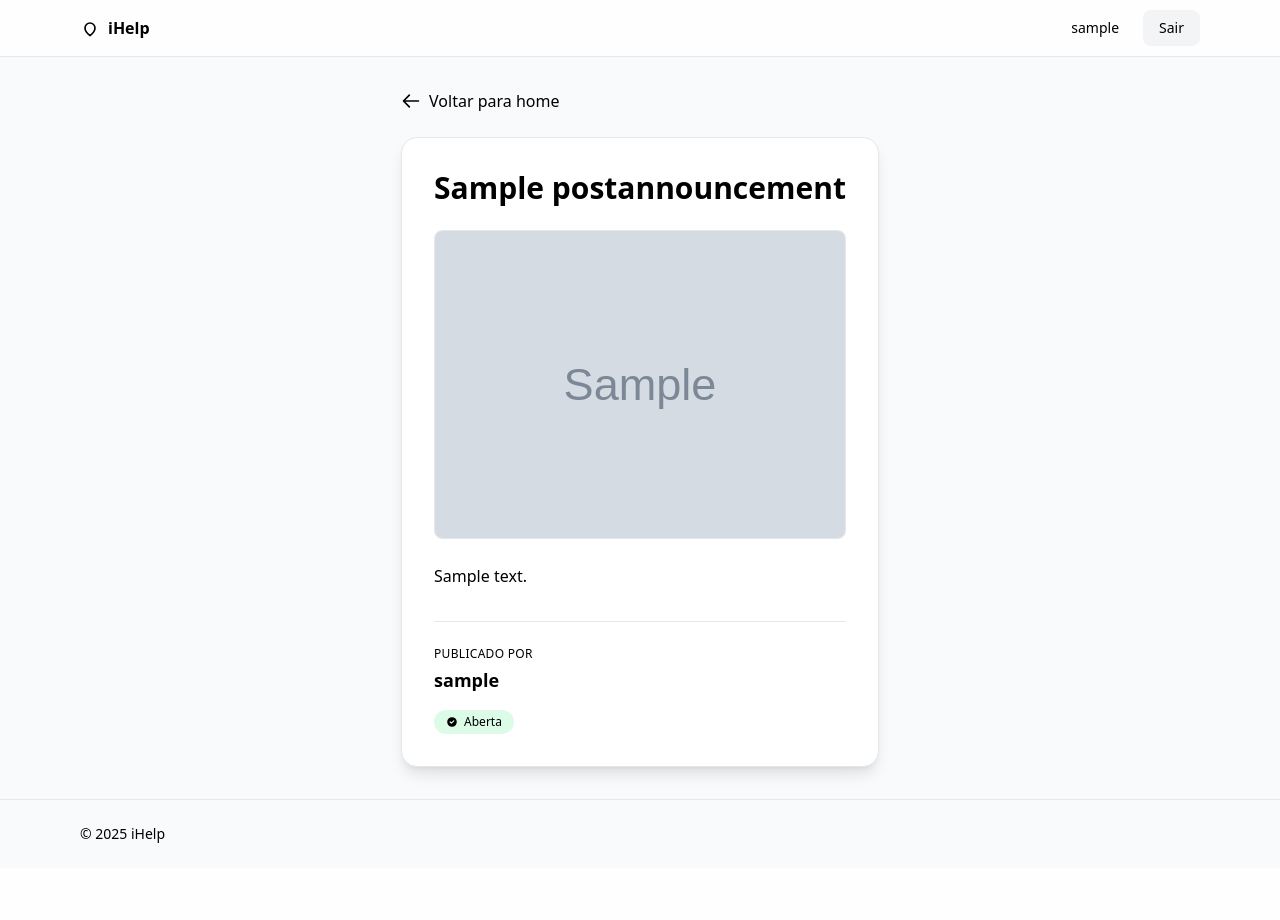
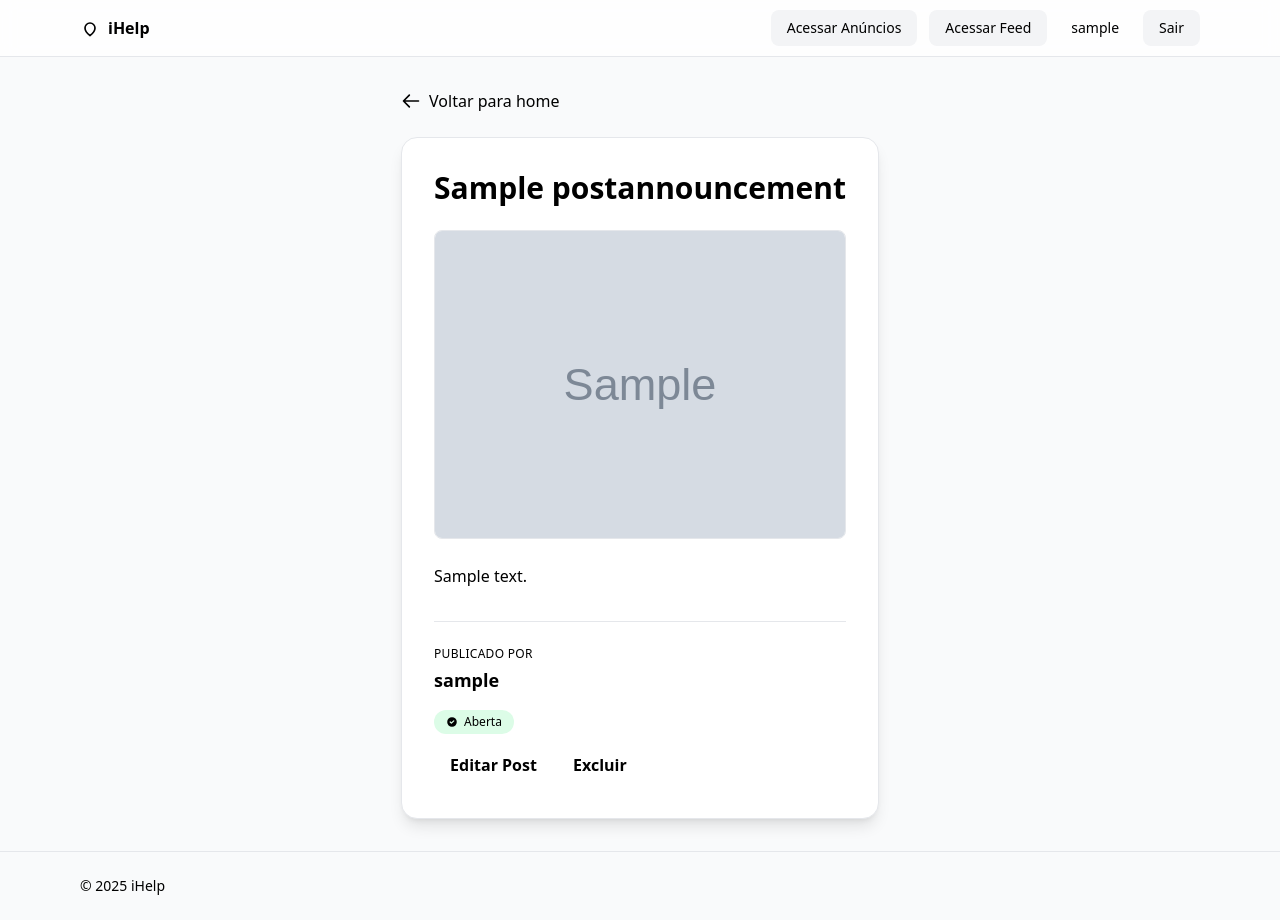
Before and after one commit to LuizCenci/ihelp, a Django app: page /vagas/1 in a window 1280 px wide. Before the commit the page ends 843 px from the top, so only its background shows below. Run offline with Django 5.2, Linux system fonts and the light colour scheme; a user stored in the database is signed in; tables that the repository leaves empty hold one stand-in row (values such as "Sample post"); grey boxes marked "Sample" are stand-in pictures; some libraries are stand-ins or nearby versions.

Commit message:
crud de anuncios e feed

```diff
--- a/backend/core/templates/core/anuncio_view.html
+++ b/backend/core/templates/core/anuncio_view.html
@@ -2,7 +2,7 @@
 {% block title %}{{ anuncio.title }} | iHelp{% endblock %}
 {% block content %}
 <div class="max-w-4xl mx-auto">
-  <a href="{% url 'ihelp:home' %}" class="inline-flex items-center text-blue-600 hover:text-blue-800 mb-6 transition-colors group">
+  <a href="{% url 'ihelp:home_vagas' %}" class="inline-flex items-center text-blue-600 hover:text-blue-800 mb-6 transition-colors group">
     <svg xmlns="http://www.w3.org/2000/svg" class="h-5 w-5 mr-2 group-hover:-translate-x-1 transition-transform" fill="none" viewBox="0 0 24 24" stroke="currentColor">
       <path stroke-linecap="round" stroke-linejoin="round" stroke-width="2" d="M10 19l-7-7m0 0l7-7m-7 7h18" />
     </svg>
@@ -50,6 +50,14 @@
       </span>
     </div>
     {% endif %}
+    {% if request.user.is_authenticated and request.user == anuncio.ong %}
+      <a href="{% url 'ihelp:editar_post_vaga' anuncio.id %}" class="btn btn-warning mt-3">
+          Editar Post
+      </a>
+      <a href="{% url 'ihelp:deletar_post_vaga' anuncio.id %}" class="btn btn-danger">Excluir</a>
+    {% endif %}
+
   </article>
+
 </div>
 {% endblock %}
--- a/backend/core/templates/core/base.html
+++ b/backend/core/templates/core/base.html
@@ -13,7 +13,7 @@
 <body class="min-h-screen flex flex-col bg-gray-50 text-gray-900">
   <header class="sticky top-0 z-10 bg-white/80 backdrop-blur border-b">
     <div class="max-w-6xl mx-auto px-4 h-14 flex items-center justify-between">
-      <a href="{% url 'ihelp:home' %}" class="flex items-center gap-2 font-semibold">
+      <a href="{% url 'ihelp:home_feed' %}" class="flex items-center gap-2 font-semibold">
         <svg xmlns="http://www.w3.org/2000/svg" class="h-5 w-5" viewBox="0 0 24 24" fill="none" stroke="currentColor"
           stroke-width="2">
           <path d="M12 21s-6-4.35-6-9a6 6 0 1 1 12 0c0 4.65-6 9-6 9Z" />
@@ -24,9 +24,16 @@
       <nav class="hidden sm:flex items-center gap-3">
         {% if request.user.is_authenticated %}
         {% if request.user.role == 'ONG' %}
+        <a href="{% url 'ihelp:criar_post_feed' %}" class="px-4 py-2 rounded-lg bg-blue-600 text-white text-sm font-medium hover:bg-blue-700 focus:outline-none focus:ring-2 focus:ring-blue-500 focus:ring-offset-2 transition-colors">
+            Criar novo post
+        </a>
         <a href="{% url 'ihelp:criacao_post_vaga' %}"
           class="px-4 py-2 rounded-lg bg-blue-600 text-white text-sm font-medium hover:bg-blue-700 focus:outline-none focus:ring-2 focus:ring-blue-500 focus:ring-offset-2 transition-colors">Criar Anúncio</a>
         {% endif %}
+        <a href="{% url 'ihelp:home_vagas' %}"
+          class="px-4 py-2 rounded-lg bg-gray-100 text-gray-700 text-sm font-medium hover:bg-gray-200 focus:outline-none focus:ring-2 focus:ring-gray-500 focus:ring-offset-2 transition-colors">Acessar Anúncios</a>
+        <a href="{% url 'ihelp:home_feed' %}"
+          class="px-4 py-2 rounded-lg bg-gray-100 text-gray-700 text-sm font-medium hover:bg-gray-200 focus:outline-none focus:ring-2 focus:ring-gray-500 focus:ring-offset-2 transition-colors">Acessar Feed</a>
         <span class="px-3 py-1.5 text-sm text-gray-700">{{ request.user.username }}</span>
         <a href="{% url 'ihelp:logout' %}"
           class="px-4 py-2 rounded-lg bg-gray-100 text-gray-700 text-sm font-medium hover:bg-gray-200 focus:outline-none focus:ring-2 focus:ring-gray-500 focus:ring-offset-2 transition-colors">Sair</a>
--- a/backend/core/urls.py
+++ b/backend/core/urls.py
@@ -2,14 +2,24 @@ from django.urls import path
 from . import views
 app_name = 'ihelp'
 urlpatterns = [
-    path('', views.home, name='home'),
-    path('vagas/', views.home_vagas, name='home_vagas'),
+    #CADASTRO
+    path('cadastro/', views.cadastro_escolha, name='cadastro_escolha'),
+    path('cadastro/pessoa/', views.cadastro_pessoa, name='cadastro_pessoa'),
+    path('cadastro/ong/', views.cadastro_ong, name='cadastro_ong'),
+    #LOGIN
     path('login/', views.login_view, name='login'),
     path('logout/', views.logout_view, name='logout'),
-    path('cadastro/pessoa/', views.cadastro_pessoa, name='cadastro_pessoa'),
-    path('cadastro/ong/', views.cadastro_ong, name='cadastro_ong'),
-    path('cadastro/', views.cadastro_escolha, name='cadastro_escolha'),
+    #HOME
+    path('', views.home_feed, name='home_feed'),
+    path('vagas/', views.home_vagas, name='home_vagas'),
+    #
+
     path('criar-anuncio/', views.criacao_post_vaga, name='criacao_post_vaga'),
     path('vagas/<int:id>', views.post_page, name='post_page'),
     path('search/', views.search, name='search'),
+    path('editar-anuncio/<int:id>', views.editar_post_vaga, name='editar_post_vaga'),
+    path('deletar-anuncio/<int:id>', views.deletar_post_vaga, name='deletar_post_vaga'),
+    path('criar-post-feed/', views.criar_post_feed, name='criar_post_feed'),
+    path('deletar-post-feed/<int:id>', views.deletar_post_feed, name='deletar_post_feed'),
+    path('comentario/<int:post_id>/adicionar/', views.comentar_post, name='comentar_post'),
 ]
--- a/backend/core/views.py
+++ b/backend/core/views.py
@@ -9,14 +9,73 @@ from django.shortcuts import (get_list_or_404, get_object_or_404, redirect,
 from .forms import *
 from .models import PostAnnouncement, Role
 
-def home(request):
-    anuncios = PostAnnouncement.objects.filter(status='ABERTA').order_by('-created_at')
-    context = {'anuncios': anuncios}
-    return render(request, 'core/home.html', context)
+#LOGIN, LOGOUT E CADASTRO
+def login_view(request):
+    if request.method == 'POST':
+        email = request.POST.get('email')
+        senha = request.POST.get('senha')
+        if email and senha:
+            user = authenticate(request, username=email, password=senha)
+            if user:
+                login(request, user)
+                messages.success(request, 'Login efetuado com sucesso!')
+                return redirect('ihelp:home_feed')
+            else:
+                messages.error(request, 'E-mail ou senha inválidos.')
+        else:
+            messages.error(request, 'Preencha e-mail e senha.')
+    return render(request, 'core/login.html')
 
-    """Visualizar feed de postagens."""
-    return redirect('ihelp:home_vagas')
 
+def logout_view(request):
+    logout(request)
+    messages.success(request, "Logout realizado com sucesso!")
+    return redirect('ihelp:home_feed')
+
+
+def cadastro_pessoa(request):
+    if request.method == 'POST':
+        form = VolunteerRegisterForm(request.POST)
+        if form.is_valid():
+            user = form.save()
+            login(request, user)
+            messages.success(request, "Cadastro de voluntário realizado com sucesso!")
+            return redirect('ihelp:home_feed')
+    else:
+        form = VolunteerRegisterForm()
+    return render(request, 'core/cadastro_pessoa.html', {'form': form})
+
+
+def cadastro_ong(request):
+    if request.method == 'POST':
+        form = OngRegisterForm(request.POST)
+        if form.is_valid():
+            user = form.save()
+            login(request, user)
+            messages.success(request, "Cadastro de ONG realizado com sucesso! Aguarde aprovação.")
+            return redirect('ihelp:home_feed')
+    else:
+        form = OngRegisterForm()
+    return render(request, 'core/cadastro_ong.html', {'form': form})
+
+def cadastro_escolha(request):
+    return render(request, 'core/cadastro_escolha.html')
+
+#HOME DE FEED E ANUNCIO
+def home_feed(request):
+    posts = (
+        PostFeed.objects
+        .select_related('ong')
+        .prefetch_related('comments__user')
+        .order_by('-created_at')
+    )
+
+    comment_form = CommentForm()
+
+    return render(request, 'core/home_feed.html', {
+        'posts': posts,
+        'comment_form': comment_form
+    })
 
 def home_vagas(request):
     """Visualizar anúncios."""
@@ -27,11 +86,12 @@ def home_vagas(request):
     context = {'anuncios': anuncios,'ods_categories': Category.objects.order_by('name'), 'selected_ods': [str(i) for i in selected_ods],}
     return render(request, 'core/home.html', context)
 
+#VISUALIZAÇÃO DE POST
 def post_page(request, id):
     anuncio = get_object_or_404(PostAnnouncement, pk=id)
     return render(request, 'core/anuncio_view.html', {'anuncio': anuncio})
 
-
+#BUSCA POR ANUNCIO
 def search(request):
     search_term = request.GET.get('q', '').strip()
     ods = request.GET.getlist('ods', '')
@@ -55,57 +115,8 @@ def search(request):
     context = {"page_title":f'Pesquisa por "{search_term}"', "search_term": search_term, "anuncios":anuncios,}
     return render(request, 'core/search_result.html', context)
 
-def login_view(request):
-    if request.method == 'POST':
-        email = request.POST.get('email')
-        senha = request.POST.get('senha')
-        if email and senha:
-            user = authenticate(request, username=email, password=senha)
-            if user:
-                login(request, user)
-                messages.success(request, 'Login efetuado com sucesso!')
-                return redirect('ihelp:home')
-            else:
-                messages.error(request, 'E-mail ou senha inválidos.')
-        else:
-            messages.error(request, 'Preencha e-mail e senha.')
-    return render(request, 'core/login.html')
 
-
-def logout_view(request):
-    logout(request)
-    messages.success(request, "Logout realizado com sucesso!")
-    return redirect('ihelp:home')
-
-
-def cadastro_pessoa(request):
-    if request.method == 'POST':
-        form = VolunteerRegisterForm(request.POST)
-        if form.is_valid():
-            user = form.save()
-            login(request, user)
-            messages.success(request, "Cadastro de voluntário realizado com sucesso!")
-            return redirect('ihelp:home')
-    else:
-        form = VolunteerRegisterForm()
-    return render(request, 'core/cadastro_pessoa.html', {'form': form})
-
-
-def cadastro_ong(request):
-    if request.method == 'POST':
-        form = OngRegisterForm(request.POST)
-        if form.is_valid():
-            user = form.save()
-            login(request, user)
-            messages.success(request, "Cadastro de ONG realizado com sucesso! Aguarde aprovação.")
-            return redirect('ihelp:home')
-    else:
-        form = OngRegisterForm()
-    return render(request, 'core/cadastro_ong.html', {'form': form})
-
-def cadastro_escolha(request):
-    return render(request, 'core/cadastro_escolha.html')
-
+#CRUD DE ANUNCIO
 @login_required
 def criacao_post_vaga(request):
     if getattr(request.user, 'role', None) != Role.ONG:
@@ -123,3 +134,116 @@ def criacao_post_vaga(request):
         form = PostAnnouncementForm()
 
     return render(request, 'core/criacao_post_vaga.html', {'form': form})
+
+@login_required
+def editar_post_vaga(request, id):
+
+    if getattr(request.user, 'role', None) != Role.ONG:
+        messages.error(request, 'Apenas ONGs podem editar postagens.')
+        return redirect('ihelp:home')
+
+
+    post = get_object_or_404(PostAnnouncement, id=id)
+    print(request.user.is_authenticated)
+    print(request.user == post.ong)
+    if post.ong != request.user:
+        messages.error(request, 'Você não tem permissão para editar este post.')
+        return redirect('ihelp:home')
+
+    # Construir o form
+    if request.method == 'POST':
+        form = PostAnnouncementForm(request.POST, request.FILES, instance=post)
+
+        if form.is_valid():
+            post = form.save(commit=False)
+            post.ong = request.user
+            post.save()
+            form.save_m2m()   # salva categorias
+            messages.success(request, 'Post editado com sucesso!')
+            return redirect('ihelp:home')
+
+    else:
+        form = PostAnnouncementForm(instance=post, initial={
+            'categories': post.categories.all()
+        })
+
+    return render(request, 'core/editar_post_vaga.html', {
+        'form': form,
+        'item_id': id
+    })
+
+@login_required
+def deletar_post_vaga(request, id):
+
+    # Apenas ONGs podem excluir
+    if getattr(request.user, 'role', None) != Role.ONG:
+        messages.error(request, 'Apenas ONGs podem excluir postagens.')
+        return redirect('ihelp:home')
+
+    post = get_object_or_404(PostAnnouncement, id=id)
+
+    # ONG só pode excluir seus próprios posts
+    if post.ong != request.user:
+        messages.error(request, 'Você não tem permissão para excluir este post.')
+        return redirect('ihelp:home')
+
+    # Confirmar exclusão
+    if request.method == 'POST':
+        post.delete()
+        messages.success(request, 'Post deletado com sucesso!')
+        return redirect('ihelp:home')
+
+    return render(request, 'core/deletar_post_vaga.html', {
+        'post': post,
+        'id':id
+    })
+
+#CRUD DE FEED - SEM UPDATE
+@login_required
+def criar_post_feed(request):
+    if request.user.role != Role.ONG:
+        messages.error(request, "Apenas ONGs podem criar posts no feed.")
+        return redirect('ihelp:home_feed')
+
+    if request.method == 'POST':
+        form = PostFeedForm(request.POST)
+        if form.is_valid():
+            form.save(ong=request.user)
+            messages.success(request, "Post criado com sucesso!")
+            return redirect('ihelp:home_feed')
+    else:
+        form = PostFeedForm()
+
+    return render(request, 'core/criacao_post_feed.html', {
+        'form': form
+    })
+
+@login_required
+def comentar_post(request, post_id):
+    post = get_object_or_404(PostFeed, id=post_id)
+
+    if request.method == 'POST':
+        form = CommentForm(request.POST)
+        if form.is_valid():
+            comentario = form.save(commit=False)
+            comentario.user = request.user
+            comentario.post = post
+            comentario.save()
+            return redirect('ihelp:home_feed')
+
+    return redirect('ihelp:home_feed')
+
+@login_required
+def deletar_post_feed(request, id):
+    post = get_object_or_404(PostFeed, id=id)
+
+    if post.ong != request.user:
+        messages.error(request, "Você não pode deletar este post.")
+        return redirect('ihelp:home_feed')
+
+    if request.method == 'POST':
+        post.delete()
+        messages.success(request, "Post apagado!")
+        return redirect('ihelp:home_feed')
+
+    return render(request, 'core/deletar_post_feed.html', {'post': post})
```
Also changed, not shown: backend/core/forms.py (+11 -17 lines), backend/core/templates/core/criacao_post_feed.html (added, +13 -0 lines), backend/core/templates/core/deletar_post_feed.html (added, +16 -0 lines), backend/core/templates/core/deletar_post_vaga.html (added, +36 -0 lines), backend/core/templates/core/editar_post_vaga.html (added, +61 -0 lines), backend/core/templates/core/home_feed.html (added, +65 -0 lines).
